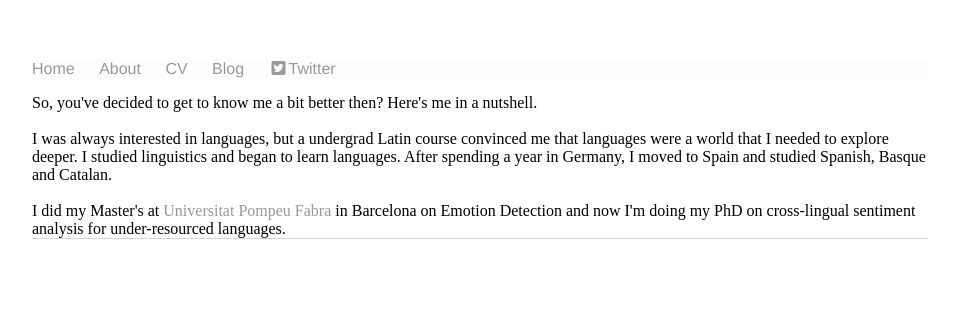
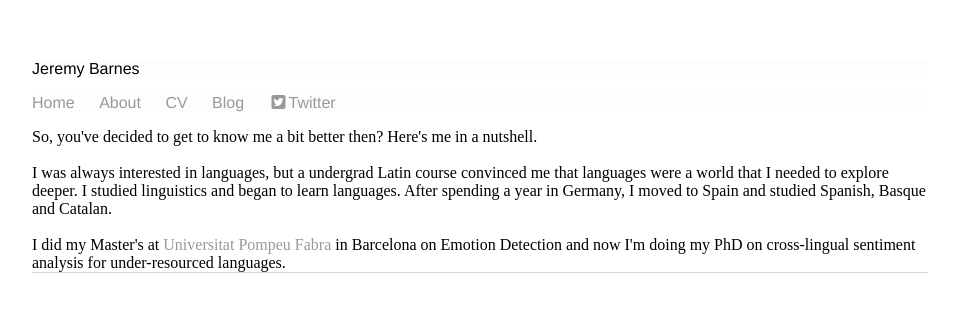
Before and after one commit to jerbarnes/jbarnesspain.github.io, a Jekyll site: the page built from about/index.html, in a window 1280 px wide. Shown: the top 312 px of the page, without its empty margins (160-1117 px from the left). Built offline with Jekyll 4.4.1, drawn with Linux system fonts in a browser that asks for light colours; nearby versions of some CDN libraries.

Commit message:
Update default.html

```diff
--- a/_layouts/default.html
+++ b/_layouts/default.html
@@ -7,6 +7,13 @@
 			<script src="https://use.fontawesome.com/19b00d95d9.js"></script>
 		</head>
 		<body>
+			<nav>
+	    		<ul>
+				<li>Jeremy Barnes</li>
+				</ul>
+			</nav>
+
+
 			<nav>
 	    		<ul>
 	        		<li><a href="/">Home</a></li>
```
